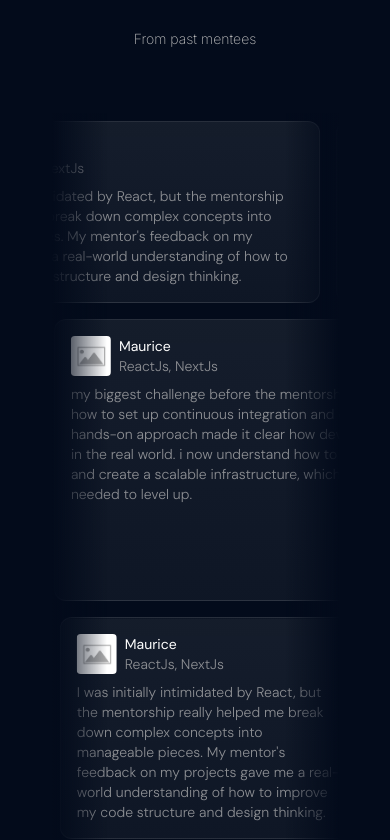
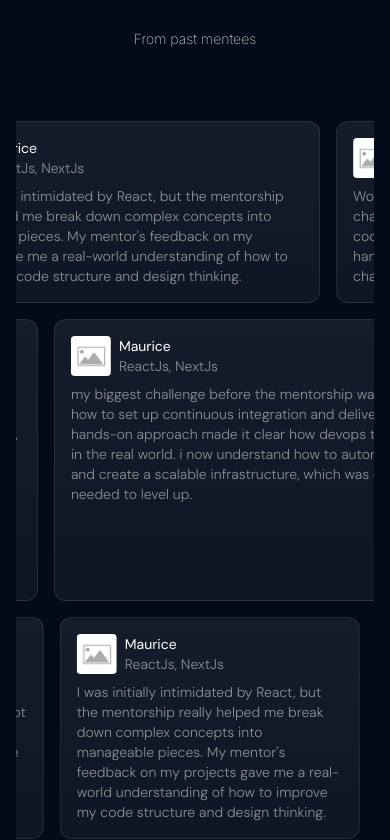
Before and after one commit to i-sentry/i-sentry-platform, a Next.js app: page / in a window 390 px wide. Shown: the part 5167-6007 px from the top of the page. Built offline with nearby package versions, Linux system fonts and the light colour scheme.

Commit message:
Changes on the overlay gradient on testimonials

```diff
--- a/components/home-comps/testimonials.tsx
+++ b/components/home-comps/testimonials.tsx
@@ -37,7 +37,7 @@ const Testimonials = () => {
   return (
     <section className="py-16">
       <div className="wrapper">
-        <div className="text-center space-y-6 mb-16">
+        <div className="mb-16 space-y-6 text-center">
           <h2 className="text-2xl font-normal text-white">Testimonial</h2>
           <p className="text-sm font-extralight text-[#C2C2C2]">
             From past mentees
@@ -73,7 +73,7 @@ const Testimonials = () => {
             ))}
           </Marquee>
 
-          <div className="pointer-events-none absolute inset-y-0 left-0 w-full bg-reviews"></div>
+          <div className="pointer-events-none absolute inset-y-0 left-0 hidden w-full bg-reviews sm:block"></div>
         </div>
       </div>
     </section>
```
